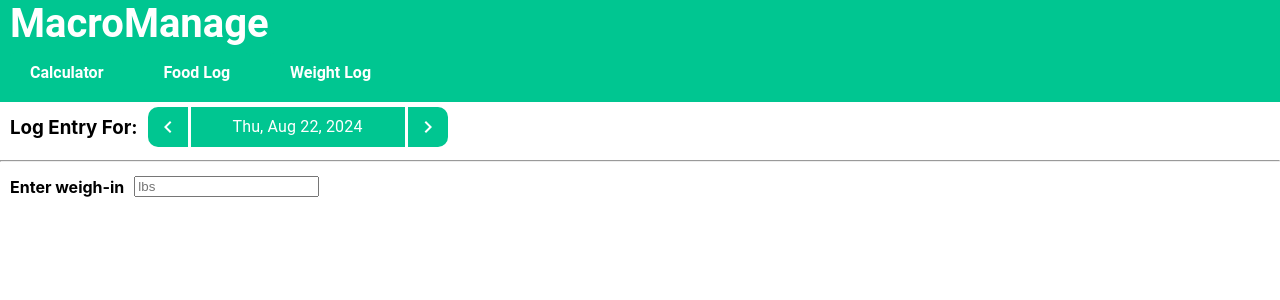
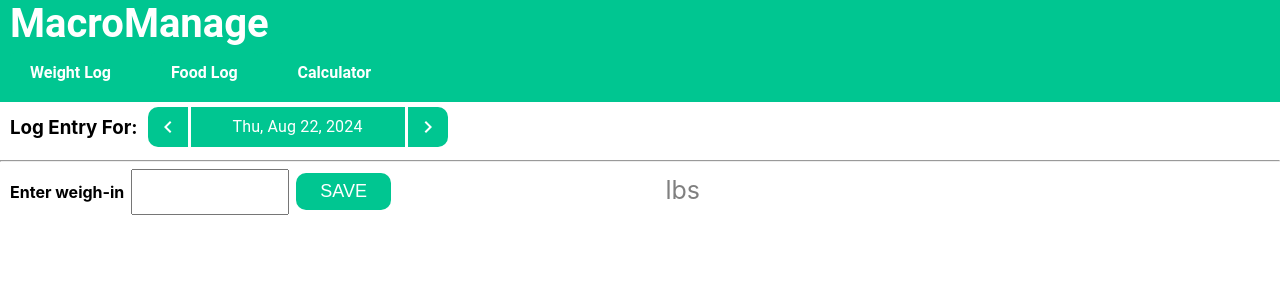
Before and after one commit to andyp4293/MacroManage, a React (Create React App) app: page /weight-log in a window 1280 px wide. Shown: the top 300 px of the page. Built offline with nearby package versions, Linux system fonts and the light colour scheme.

Commit message:
Finished design of the weigh input division

```diff
--- a/src/components/Navbar.js
+++ b/src/components/Navbar.js
@@ -8,9 +8,10 @@ function Navbar() {
             <Link className="home" to="/">MacroManage</Link>
             <ul className="nav-links">
                 {/*Link element creates link to different pages*/}
+                <li><Link to="/weight-log">Weight Log</Link></li>
+                <li><Link to="/food-log">Food Log</Link></li>
                 <li><Link to="/calculator">Calculator</Link></li>
-                <li><Link to="/food-log">Food Log</Link></li>
-                <li><Link to="/weight-log">Weight Log</Link></li>
+
             </ul>
         </nav>
     );
--- a/src/components/dateSelector.js
+++ b/src/components/dateSelector.js
@@ -69,8 +69,7 @@ function DateSelector(){
                 color: 'white',
                 textAlign: 'center',
                 flexGrow: 1,
-                cursor: 'pointer'
-
+                cursor: 'pointer',
             }}
             onClick = {dateClick}
             >
@@ -99,6 +98,7 @@ function DateSelector(){
                         position: 'absolute',
                         top: '110%',
                         right: '0',
+                        zIndex: 1000,
                     }}
 
                 >
--- a/src/pages/Weightlog.js
+++ b/src/pages/Weightlog.js
@@ -1,8 +1,26 @@
-import React from 'react';
+import React, { useState } from 'react';
 import DateSelector from '../components/dateSelector';
 import styles from '../styles/Weightlog.module.css';
 
 function WeightLog() {
+    const [weight, setWeight] = useState('');
+
+    // function to handle whenever the user inputs anything
+    const handleInput = (event) => {
+        let value = event.target.value; // Get the current value of the input
+
+        // the weight value inside the input only changes as long as it is below 1000
+        // the input also cannot have more than 7 digits, highest possible input is 999.999
+        if (value < 1000 && value.length < 8){ // if the current value is 999, if a user tries typing another 9 the value won't change
+            setWeight(value);
+        }
+
+    };
+
+
+
+
+
     return (
             <div>
                 <div className = {styles['date-container']}>
@@ -10,13 +28,24 @@ function WeightLog() {
                     <DateSelector/>
                 </div>
                 <hr></hr>
-                <div className = {styles['weight-input']}>
+                <div className = {styles['weight']}>
                     <h4>Enter weigh-in</h4>
                     <input // input for the weight log of the day
                         name = 'weight'
                         type = 'number' // user can only input numbers
-                        placeholder = 'lbs' // displays lbs on the right side of the
+                        className = {styles['weight-input']}
+                        onChange={handleInput}
+                        value={weight} // value inside the input is whatever weight value currently is
+                        min = '0' // input cannot be negative
+
                     />
+                    <span className = {styles['unit']}>lbs</span>
+
+                    <button
+                        className = {styles['save-button']}
+                    >
+                        Save
+                    </button>
                 </div>
 
             </div>
--- a/src/styles/Weightlog.module.css
+++ b/src/styles/Weightlog.module.css
@@ -19,10 +19,43 @@ input[type="number"] {
 
 
 /*for the weight entry div*/
-.weight-input{
+.weight{
+    position: relative;
     display: flex;
     align-items: center;
-    gap: 10px;
+    gap: 7px;
     margin-left: 10px;
-    margin-top: -15px;
+    margin-top: -10px;
 }
+
+.weight .weight-input {
+    width: 150px;
+    height: 40px;
+    font-size: 25px;
+}
+
+.weight .unit {
+    color: gray;
+    position: absolute;
+    top: 15px;
+    right: 580px;
+    font-size: 25px;
+}
+
+.weight .save-button {
+    padding: 8px 24px;
+    margin: 13px 0;
+    font-size: 18px;
+    font-weight: 100;
+    text-transform: uppercase;
+    border:none;
+    background: rgba(0, 198, 145, 1);
+    color: white;
+    cursor: pointer;
+    margin-bottom: 14px;
+    border-radius: 10px;
+}
+
+.weight .save-button:hover {
+    background: rgb(3, 152, 112)
+}
```
